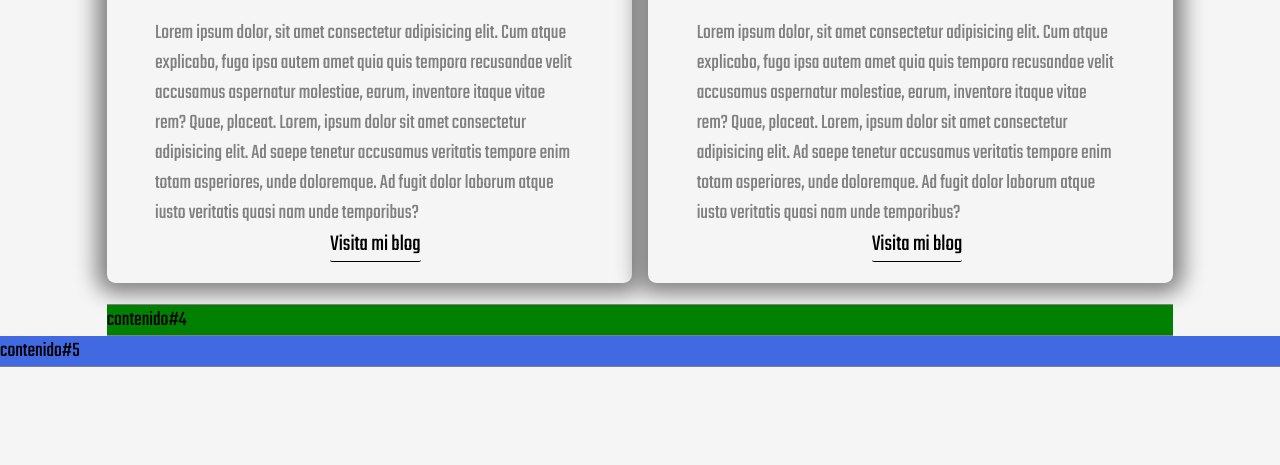
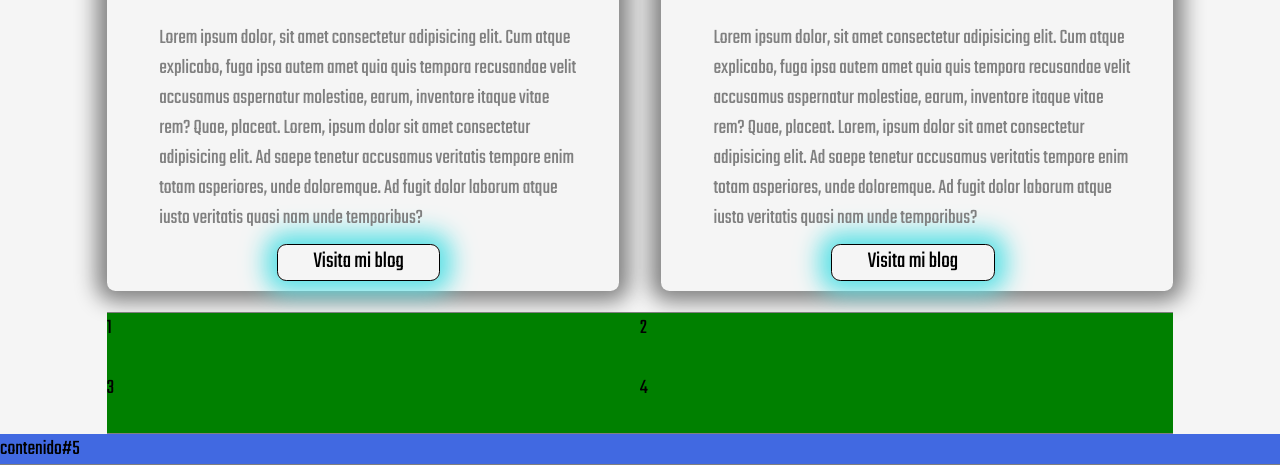
Before and after one commit to samuelgpf/projectPortfolio, a plain HTML site: page index.html in a window 1280 px wide. Shown: the part 580-1045 px from the top of the page. Before the commit the page ends 947 px from the top, so only its background shows below. Drawn offline with Linux system fonts and the light colour scheme.

Commit message:
Se corrigen detalles de estilo a la sección destacados y se plantea el grid layout para la sección contenidos

```diff
--- a/index.html
+++ b/index.html
@@ -8,7 +8,7 @@
     <title>Samuel Pérez</title>
 </head>
 <body>
-<!-- Inicial layout de página -->
+<!-- Inicia layout de página -->
 <section class="container">
 <!-- Inicia navbar -->
     <div class="item">
@@ -58,7 +58,9 @@
                 <h3 class="destacado_title">
                 <br> Visita mi blog</h3>
                 <p class="destacado_description">Lorem ipsum dolor, sit amet consectetur adipisicing elit. Cum atque explicabo, fuga ipsa autem amet quia quis tempora recusandae velit accusamus aspernatur molestiae, earum, inventore itaque vitae rem? Quae, placeat. Lorem, ipsum dolor sit amet consectetur adipisicing elit. Ad saepe tenetur accusamus veritatis tempore enim totam asperiores, unde doloremque. Ad fugit dolor laborum atque iusto veritatis quasi nam unde temporibus?</p>
-                <a href="/" class="destacado_url">Visita mi blog</a>
+                <div class="destacado_url">
+                    <a href="/" >Visita mi blog</a>
+                </div>
             </div>
         </div>
         <div class="destacado">
@@ -66,11 +68,35 @@
                 <h3 class="destacado_titleTwo">
                 <br> Visita mi blog</h3>
                 <p class="destacado_description">Lorem ipsum dolor, sit amet consectetur adipisicing elit. Cum atque explicabo, fuga ipsa autem amet quia quis tempora recusandae velit accusamus aspernatur molestiae, earum, inventore itaque vitae rem? Quae, placeat. Lorem, ipsum dolor sit amet consectetur adipisicing elit. Ad saepe tenetur accusamus veritatis tempore enim totam asperiores, unde doloremque. Ad fugit dolor laborum atque iusto veritatis quasi nam unde temporibus?</p>
-                <a href="/" class="destacado_url">Visita mi blog</a>
+                <div class="destacado_url">
+                    <a href="/" >Visita mi blog</a>
+                </div>
             </div>
         </div>
     </div>
-    <div class="item">contenido#4</div>
+    <!-- Termina destacados -->
+    <!-- Inician Contenidos  -->
+    <div class="item">
+        <div class="content">1
+            <br>
+            <br>
+        </div>
+        <div class="content">2
+            <br>
+            <br>
+
+        </div>
+        <div class="content">3
+            <br>
+            <br>
+
+        </div>
+        <div class="content">4
+            <br>
+            <br>
+
+        </div>
+    </div>
     <div class="item">contenido#5</div>
 </section>
 </body>
--- a/styles.css
+++ b/styles.css
@@ -38,11 +38,15 @@ body{
     margin-top: .6em;
     display: flex;
     justify-content: space-between;
+    padding: 1em -1em;
 }
 .item:nth-of-type(4){
     background-color:green;
     grid-column: line2 / line3;
     grid-row: liner4 / liner5;
+    display: grid;
+    grid-template-columns: 1fr 1fr;
+    grid-template-rows: 1fr 1fr;
 }
 .item:nth-of-type(5){
     background-color:royalblue;
@@ -123,12 +127,12 @@ font-size: 2em;
 /* Terminan estilos del Hero */
 /* Comienzan estilos de destacado */
 .destacado {
-    width: 25em;
+    width: 24em;
     height: 25em;
     box-shadow: 0px 0px 1em .5em gray;
     border-radius: .4em;
     margin-bottom: 1em;
-    padding: 1.5empx;
+    padding: .2em;
     background: whitesmoke;
     align-items: center;
 
@@ -162,19 +166,37 @@ font-size: 2em;
     border-radius: 5%;
 }
 .destacado_url{
-    width: 15em;
-    margin: 8.5em;
-    margin-top: 1.5em;
-    border-bottom: .08em solid black;
-    border-radius: .1em;
+    width: 7em;
+    height: 1.5em;
+    margin: .5em;
+    margin-left: 6em;
+    border: solid .04em black;
+    box-shadow: 0px 0px 1em .5em #5ce1e6;
+    border-radius: .4em;
     text-decoration: none;
     color: black;
     font-size: 1.1em;
+    text-align: center;
+}
+.destacado_url:hover{
+    width: 7.1em;
+    height: 1.5em;
+    margin: .5em;
+    margin-left: 6em;
+    border: solid .05em black;
+    box-shadow: 0px 0px 1em .5em #e762b3;
+    border-radius: .4em;
+    text-decoration: none;
+    color: black;
+    font-size: 1.05em;
+    text-align: center;
+
 }
 .destacado_url a{
     text-decoration: none;
-    color: gray;
+    color:black;
     font-size: 1em;
+    align-self: center;
 }
 .destacado_details{
     width: 25em;
@@ -186,3 +208,5 @@ font-size: 2em;
     margin: auto;
     margin-right: 4em;
 }
+/* Terminan estilos de destacado */
+/* Comienzan estilos de Contenidos */
```
